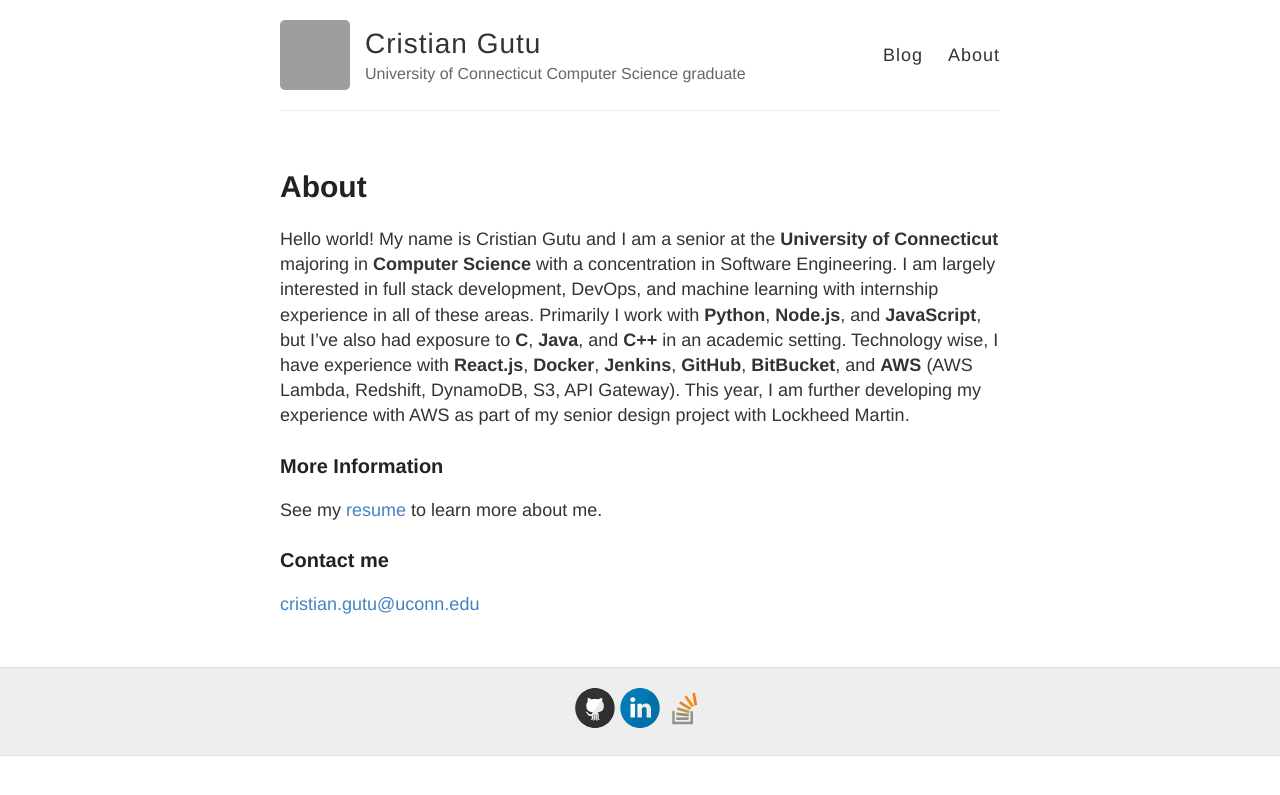
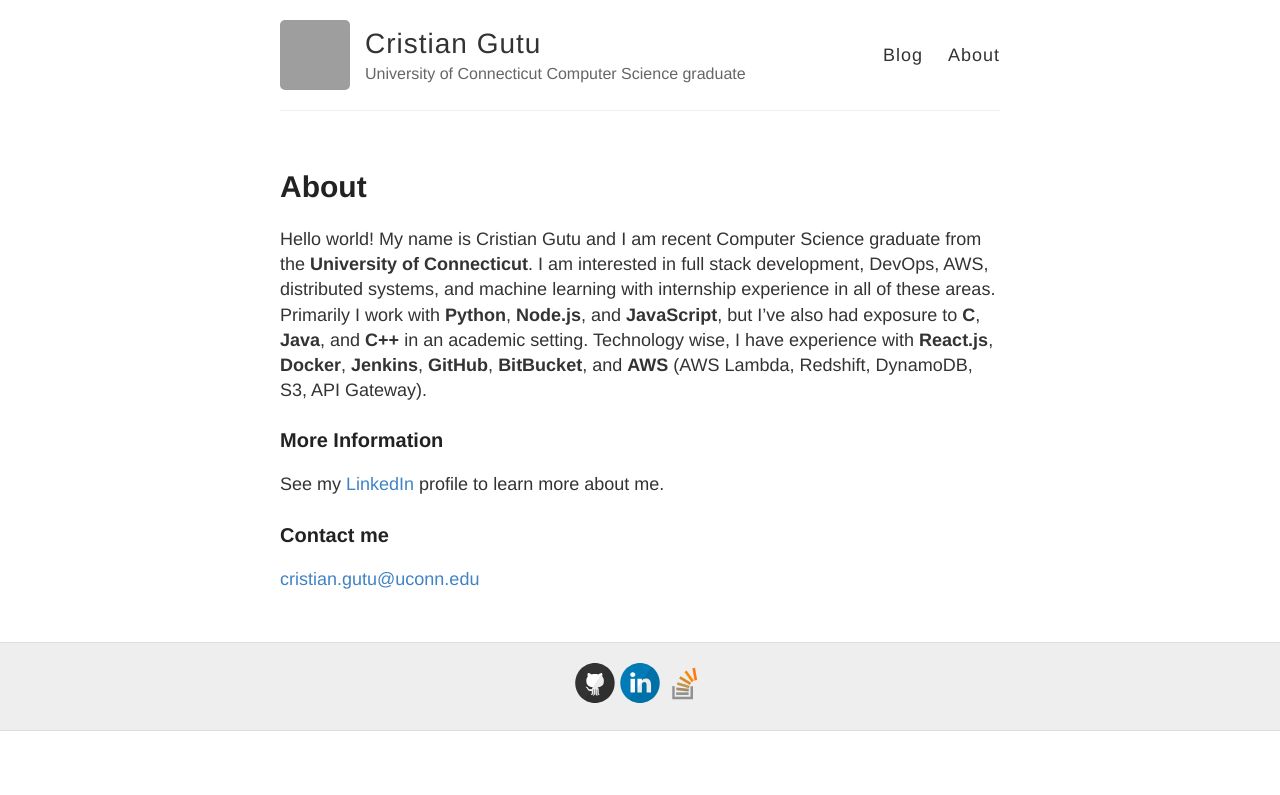
Before and after one commit to gutucristian/gutucristian.github.io, a Jekyll site: the page built from about.md, in a window 1280 px wide. Shown: the top 795 px of the page. Built offline with Jekyll 4.4.1, drawn with Linux system fonts in a browser that asks for light colours; grey boxes are pictures that could not be loaded.

Commit message:
Update about.md

```diff
--- a/about.md
+++ b/about.md
@@ -3,11 +3,11 @@ layout: page
 title: About
 permalink: /about/
 ---
-Hello world! My name is Cristian Gutu and I am a senior at the __University of Connecticut__ majoring in __Computer Science__ with a concentration in Software Engineering. I am largely interested in full stack development, DevOps, and machine learning with internship experience in all of these areas. Primarily I work with __Python__, __Node.js__, and __JavaScript__, but I've also had exposure to __C__, __Java__, and __C++__ in an academic setting. Technology wise, I have experience with __React.js__, __Docker__, __Jenkins__, __GitHub__, __BitBucket__, and __AWS__ (AWS Lambda, Redshift, DynamoDB, S3, API Gateway). This year, I am further developing my experience with AWS as part of my senior design project with Lockheed Martin.
+Hello world! My name is Cristian Gutu and I am recent Computer Science graduate from the __University of Connecticut__. I am interested in full stack development, DevOps, AWS, distributed systems, and machine learning with internship experience in all of these areas. Primarily I work with __Python__, __Node.js__, and __JavaScript__, but I've also had exposure to __C__, __Java__, and __C++__ in an academic setting. Technology wise, I have experience with __React.js__, __Docker__, __Jenkins__, __GitHub__, __BitBucket__, and __AWS__ (AWS Lambda, Redshift, DynamoDB, S3, API Gateway).
 
 ### More Information
 
-See my [resume](https://drive.google.com/file/d/1b8tihcsW4E9WXlXhqIwv3_fGHd-KfkMC/view?usp=sharing) to learn more about me.
+See my [LinkedIn](https://www.linkedin.com/in/gutucristian/) profile to learn more about me.
 
 ### Contact me
 
```
